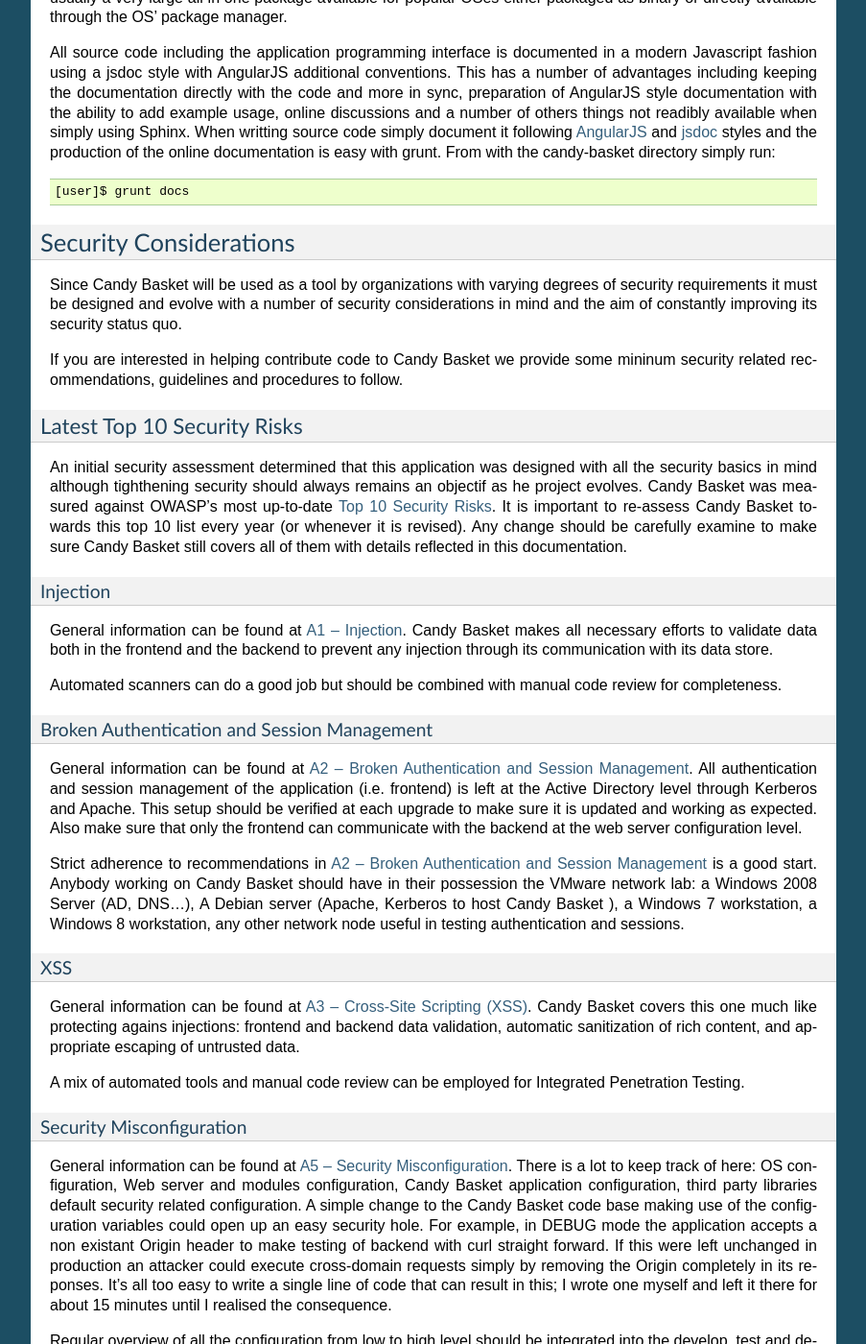
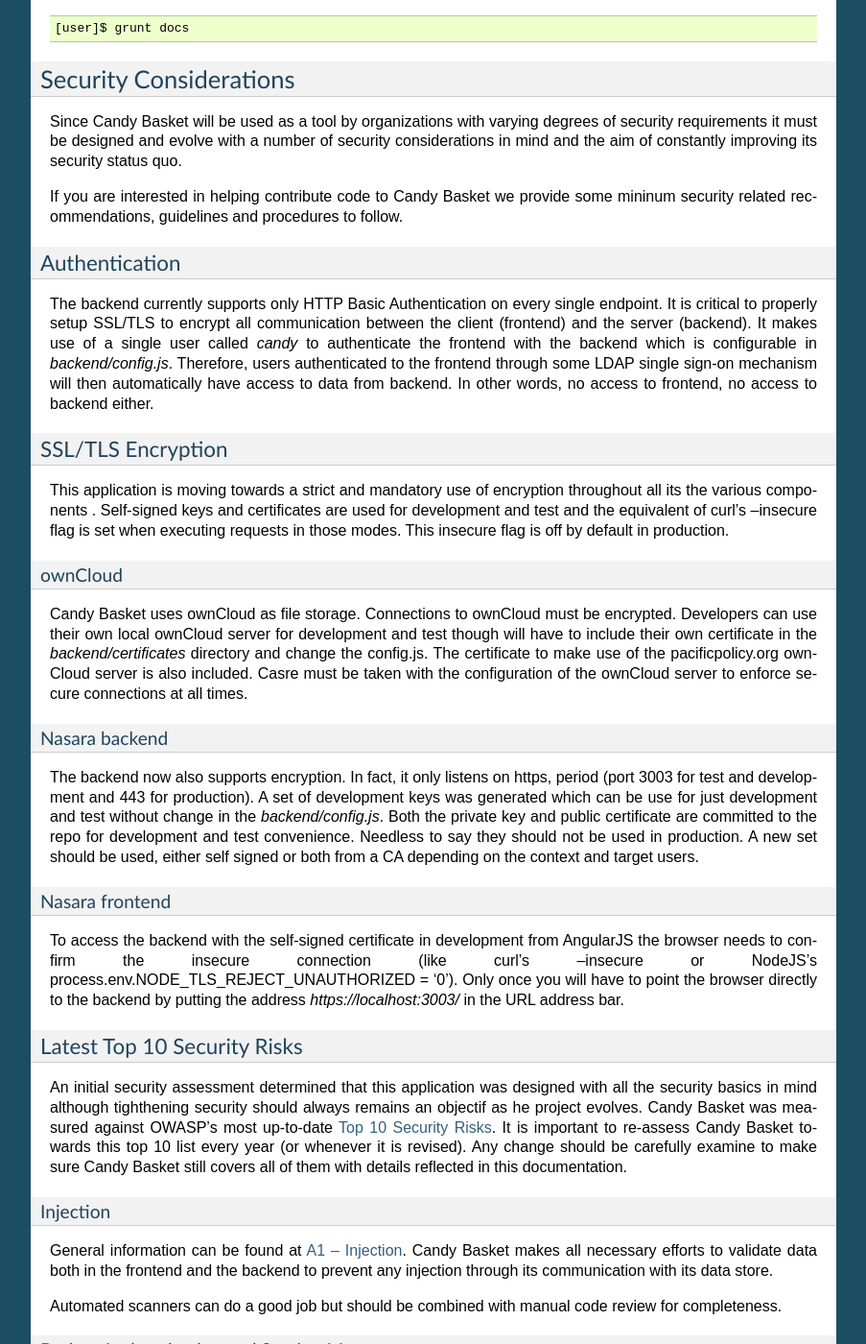
Before and after one commit to ghachey/candy-basket, a Sphinx documentation site: the page built from docs/source/developer-guide.rst, in a window 1280 px wide and 1400 px high, scrolled down 11651 px. Shown: the whole window at 96% size, without its empty margins (198-1101 px from the left). Built offline with Sphinx 7.4.7, drawn with Linux system fonts in a browser that asks for light colours; some of the changed text lies outside the part shown.

Commit message:
feat(backend): support for SSL/TLS encryption
details:
* backend now only listens on https
* frontend talks to backend via https
* documentation on security updated
* push security related stuff to config.js

```diff
--- a/docs/source/developer-guide.rst
+++ b/docs/source/developer-guide.rst
@@ -520,17 +520,6 @@
 is considered to be done using an external service (Active Directory,
 OpenLDAP).
 
-Service Security
-~~~~~~~~~~~~~~~~
-
-The backend currently supports only HTTP Basic Authentication on every
-single endpoint. It is critical to properly setup SSL/TLS to encrypt
-all communication between the client (frontend) and the server
-(backend). It makes use of a single user called `candy` to
-authenticate the frontend with the backend. Therefore, users
-authenticated to the frontend through some LDAP single sign-on
-mechanism will then automatically have access to data from backend. In
-other words, no access to frontend, no access to backend either.
 
 Source (Candies) Service
 ~~~~~~~~~~~~~~~~~~~~~~~~
@@ -781,6 +770,63 @@
 If you are interested in helping contribute code to Candy Basket we
 provide some mininum security related recommendations, guidelines and
 procedures to follow.
+
+Authentication
+--------------
+
+The backend currently supports only HTTP Basic Authentication on every
+single endpoint. It is critical to properly setup SSL/TLS to encrypt
+all communication between the client (frontend) and the server
+(backend). It makes use of a single user called `candy` to
+authenticate the frontend with the backend which is configurable in
+`backend/config.js`. Therefore, users authenticated to the frontend
+through some LDAP single sign-on mechanism will then automatically
+have access to data from backend. In other words, no access to
+frontend, no access to backend either.
+
+SSL/TLS Encryption
+------------------
+
+This application is moving towards a strict and mandatory use of
+encryption throughout all its the various components .  Self-signed
+keys and certificates are used for development and test and the
+equivalent of curl's --insecure flag is set when executing requests in
+those modes. This insecure flag is off by default in production.
+
+ownCloud
+~~~~~~~~
+
+Candy Basket uses ownCloud as file storage. Connections to ownCloud
+must be encrypted. Developers can use their own local ownCloud server
+for development and test though will have to include their own
+certificate in the `backend/certificates` directory and change the
+config.js. The certificate to make use of the pacificpolicy.org
+ownCloud server is also included. Casre must be taken with the
+configuration of the ownCloud server to enforce secure connections at
+all times.
+
+Nasara backend
+~~~~~~~~~~~~~~
+
+The backend now also supports encryption. In fact, it only listens on
+https, period (port 3003 for test and development and 443 for
+production). A set of development keys was generated which can be use
+for just development and test without change in the
+`backend/config.js`. Both the private key and public certificate are
+committed to the repo for development and test convenience. Needless
+to say they should not be used in production. A new set should be
+used, either self signed or both from a CA depending on the context
+and target users.
+
+Nasara frontend
+~~~~~~~~~~~~~~~
+
+To access the backend with the self-signed certificate in development
+from AngularJS the browser needs to confirm the insecure connection
+(like curl's --insecure or NodeJS's
+process.env.NODE_TLS_REJECT_UNAUTHORIZED = '0'). Only once you will
+have to point the browser directly to the backend by putting the
+address `https://localhost:3003/` in the URL address bar.
 
 Latest Top 10 Security Risks
 ----------------------------
```
Also changed, not shown: CHANGELOG.md (+1 -1 lines), Gruntfile.js (+7 -4 lines), 9 other files.
